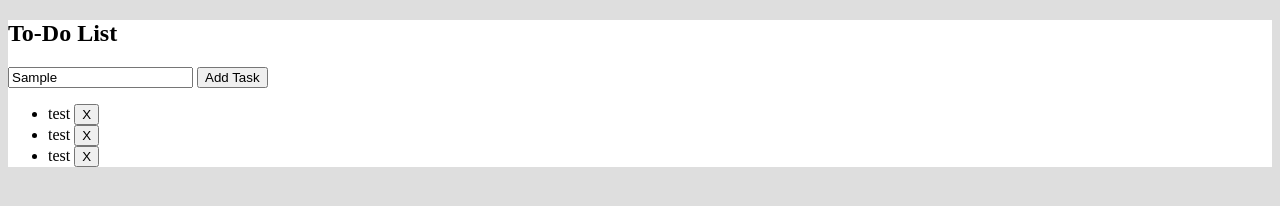
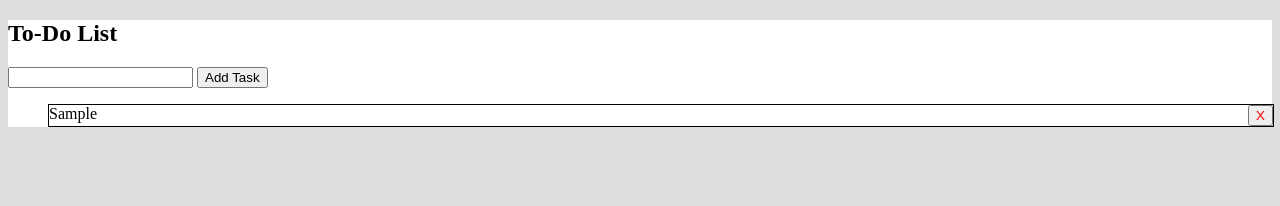
Before and after one commit to leorod90/Pivot-Code, a plain HTML site: page todo-app/index.html in a window 1280 px wide. Both pictures are taken after typing "Sample" into the empty fields and a click on the button "Add Task". Drawn offline with Linux system fonts and the light colour scheme.

Commit message:
complete

```diff
--- a/todo-app/index.css
+++ b/todo-app/index.css
@@ -5,3 +5,11 @@ body {
 .container {
   background-color: white;
 }
+
+.li-style {
+  display: flex;
+  width: 100%;
+  justify-content: space-between;
+  border: 1px solid black;
+  margin-bottom: 5px;
+}
--- a/todo-app/index.html
+++ b/todo-app/index.html
@@ -24,16 +24,10 @@
   <!-- create a list -->
    <!-- add 3 items -->
     <!-- test as text, button -->
-     <ul>
-      <li class="test">
-        test <button>X</button>
-      </li>
-      <li>
-        test <button>X</button>
-      </li>
-      <li>
-        test <button>X</button>
-      </li>
+     <!-- give ul
+           an id call: taskList -->
+     <ul id="taskList" >
+
      </ul>
 
 </div>
--- a/todo-app/todo.js
+++ b/todo-app/todo.js
@@ -3,6 +3,9 @@
 const textInput = document.getElementById("textInput");
 // do the same for the button call it: addButton
 const addButton = document.getElementById("addButton");
+//get the element and store in
+      // variable called taskList
+const taskList = document.getElementById("taskList");
 
 // create function called addTask, that alerts hello
 // function lets us reuse code blocks
@@ -12,9 +15,39 @@ const addButton = document.getElementById("addButton");
 // change name and alert
 
 function addTask() {
-  // textInput.value
-  // create a list with this value
+  // STORE INPUT VALUE
+  const input = textInput.value;
 
+  // CREATE li TAG
+  const newLi = document.createElement("li");
+  // CREATE "button" TAG and call deleteBtn
+  const deleteBtn= document.createElement("button");
+
+  // FILL LI TAG WITH TEXT
+  newLi.textContent = input;
+  // ADD CSS
+  newLi.classList.add("li-style");
+  // FILL BUTTON WITH "X"
+  deleteBtn.textContent = "X";
+  deleteBtn.style.color = "red";
+  deleteBtn.style.marginLeft = "5px";
+
+  // create function called deleteTask, console.log(input)
+
+  function deleteTask() {
+      // REMOVE FROM UL
+    taskList.removeChild(newLi);
+  }
+
+  // add a click event to the button
+  deleteBtn.addEventListener("click", deleteTask);
+
+  // append the btn to newLi; has to be on top
+  // PARENT ADD CHILD
+  newLi.appendChild(deleteBtn);
+  taskList.appendChild(newLi);
+
+  textInput.value = "";
 }
 
 addButton.addEventListener(
```
